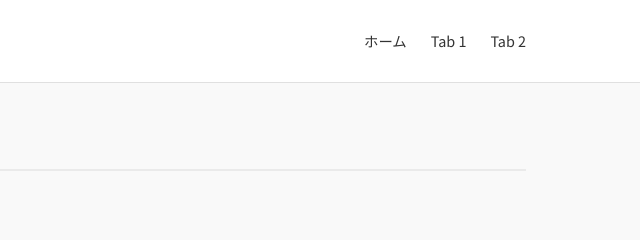
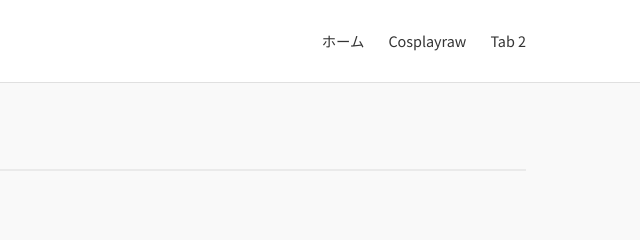
Before and after one commit to toanganit/my-new-images, a plain HTML site: page tab1/index.html in a window 1280 px wide. Shown: the top 240 px of the page, 640-1280 px from the left. Drawn offline with Linux system fonts and the light colour scheme; no server answers.

Commit message:
Update index.html

```diff
--- a/tab1/index.html
+++ b/tab1/index.html
@@ -33,7 +33,7 @@
             <div class="logo">Senya Maki</div>
             <ul class="nav-links">
                 <li><a href="../">ホーム</a></li>
-                <li><a href="../tab1/">Tab 1</a></li>
+                <li><a href="../tab1/">Cosplayraw</a></li>
                 <li><a href="../tab2/">Tab 2</a></li>
                 <!-- Thêm các tab khác nếu muốn, hoặc có thể bỏ qua vì đã có trang chủ liệt kê -->
             </ul>
```
